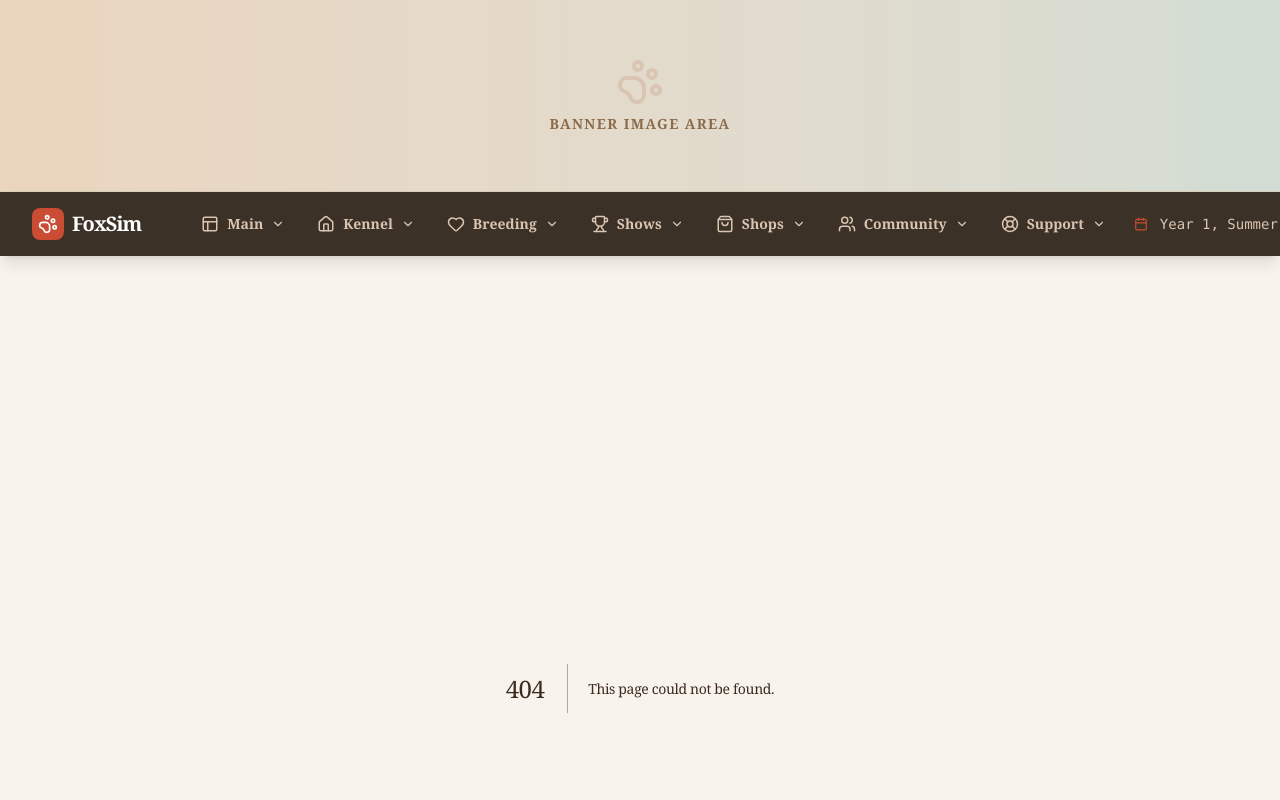
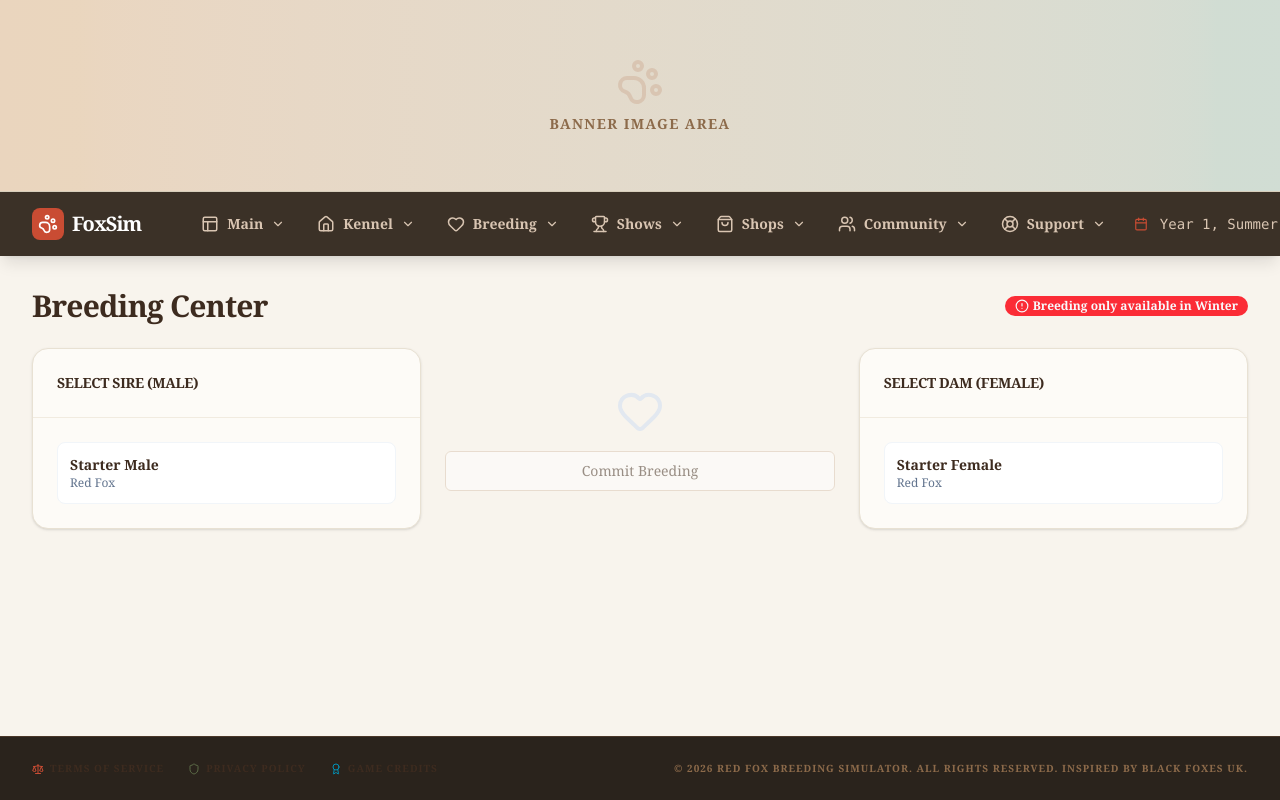
Before and after one commit to erkinde-lab/fox-breeding-sim-v2, a Next.js app: page /breeding in a window 1280 px wide. Before the commit this address had no page. Shown: the top 800 px of the page. Built offline with nearby package versions, Linux system fonts and the light colour scheme.

Commit message:
Upload src/app/breeding/page.tsx

```diff
--- /dev/null
+++ b/src/app/breeding/page.tsx
@@ -0,0 +1,186 @@
+
+'use client';
+
+import React, { useState } from 'react';
+import { useGameStore } from '@/lib/store';
+import { getPhenotype, breed, calculateCOI } from '@/lib/genetics';
+import { Card, CardHeader, CardTitle, CardContent } from '@/components/ui/card';
+import { Button } from '@/components/ui/button';
+import { Badge } from '@/components/ui/badge';
+import { Heart, AlertCircle, Calculator } from 'lucide-react';
+
+export default function BreedingPage() {
+  const { foxes, breedFoxes, season, inventory } = useGameStore();
+  const [selectedMale, setSelectedMale] = useState<string | null>(null);
+  const [selectedFemale, setSelectedFemale] = useState<string | null>(null);
+
+  const hasCalculator = inventory['calculator-access'] > 0;
+
+  const foxList = Object.values(foxes);
+  const males = foxList.filter(f => f.gender === 'Male' && !f.isRetired && f.age >= 2);
+  const females = foxList.filter(f => f.gender === 'Female' && !f.isRetired && f.age >= 2);
+
+  const handleBreed = () => {
+    if (selectedMale && selectedFemale) {
+      breedFoxes(selectedMale, selectedFemale);
+      setSelectedMale(null);
+      setSelectedFemale(null);
+      alert("Breeding successful! Kits will be born in Spring.");
+    }
+  };
+
+  const calculateOutcomes = () => {
+    if (!selectedMale || !selectedFemale) return null;
+    const m = foxes[selectedMale];
+    const f = foxes[selectedFemale];
+
+    const counts: Record<string, number> = {};
+    const trials = 1000;
+
+    for(let i=0; i<trials; i++) {
+        const child = breed(m.genotype, f.genotype);
+        if (child) {
+            const name = getPhenotype(child).name;
+            counts[name] = (counts[name] || 0) + 1;
+        }
+    }
+
+    const predictedCOI = calculateCOI('temp', {
+        ...foxes,
+        temp: { parents: [selectedMale, selectedFemale] }
+    });
+
+    return {
+        probabilities: Object.entries(counts)
+            .map(([name, count]) => ({ name, percent: Math.round((count / trials) * 100) }))
+            .sort((a, b) => b.percent - a.percent),
+        predictedCOI
+    };
+  };
+
+  const outcomes = calculateOutcomes();
+
+  const isWinter = season === 'Winter';
+
+  return (
+    <div className="space-y-6">
+      <div className="flex justify-between items-center">
+        <h2 className="text-3xl font-bold text-slate-900 tracking-tight">Breeding Center</h2>
+        {!isWinter && (
+          <Badge variant="destructive" className="gap-1">
+            <AlertCircle size={14} /> Breeding only available in Winter
+          </Badge>
+        )}
+      </div>
+
+      <div className="grid grid-cols-1 md:grid-cols-3 gap-6 items-center">
+        {/* Male Selection */}
+        <Card className={cn(selectedMale ? "border-earth-300 bg-earth-100" : "")}>
+          <CardHeader>
+            <CardTitle className="text-sm uppercase text-slate-500">Select Sire (Male)</CardTitle>
+          </CardHeader>
+          <CardContent className="space-y-2">
+            {males.map(m => (
+              <div
+                key={m.id}
+                onClick={() => setSelectedMale(m.id)}
+                className={cn(
+                  "p-3 rounded-lg border cursor-pointer transition",
+                  selectedMale === m.id ? "bg-white border-blue-500 shadow-sm" : "bg-white border-slate-100 hover:border-slate-300"
+                )}
+              >
+                <div className="font-bold text-sm">{m.name}</div>
+                <div className="text-xs text-slate-500">{m.phenotype}</div>
+              </div>
+            ))}
+            {males.length === 0 && <p className="text-xs text-slate-400 italic">No eligible males</p>}
+          </CardContent>
+        </Card>
+
+        <div className="flex flex-col items-center gap-4">
+           <Heart className={cn("w-12 h-12 transition", selectedMale && selectedFemale ? "text-red-500 animate-pulse" : "text-slate-200")} />
+           <Button
+            onClick={handleBreed}
+            disabled={!selectedMale || !selectedFemale || !isWinter}
+            className="w-full"
+            variant={selectedMale && selectedFemale ? 'default' : 'outline'}
+           >
+             Commit Breeding
+           </Button>
+        </div>
+
+        {/* Female Selection */}
+        <Card className={cn(selectedFemale ? "border-earth-300 bg-earth-100" : "")}>
+          <CardHeader>
+            <CardTitle className="text-sm uppercase text-slate-500">Select Dam (Female)</CardTitle>
+          </CardHeader>
+          <CardContent className="space-y-2">
+            {females.map(f => (
+              <div
+                key={f.id}
+                onClick={() => setSelectedFemale(f.id)}
+                className={cn(
+                  "p-3 rounded-lg border cursor-pointer transition",
+                  selectedFemale === f.id ? "bg-white border-pink-500 shadow-sm" : "bg-white border-slate-100 hover:border-slate-300"
+                )}
+              >
+                <div className="font-bold text-sm">{f.name}</div>
+                <div className="text-xs text-slate-500">{f.phenotype}</div>
+              </div>
+            ))}
+            {females.length === 0 && <p className="text-xs text-slate-400 italic">No eligible females</p>}
+          </CardContent>
+        </Card>
+      </div>
+
+      {/* Calculator Section */}
+      {selectedMale && selectedFemale && (
+        <Card className="border-[#E8E1D3] bg-[#FDFBF7]">
+          <CardContent className="p-6">
+            <div className="flex justify-between items-center mb-4">
+              <div className="flex items-center gap-3">
+                <Calculator className="text-fire-600" />
+                <h3 className="font-bold text-earth-900">Breeding Insights</h3>
+              </div>
+              {!hasCalculator && (
+                <Badge variant="outline" className="text-purple-400 border-purple-200">
+                    Calculator not purchased
+                </Badge>
+              )}
+            </div>
+
+            {hasCalculator && outcomes && (
+                <div className="space-y-6">
+                    <div>
+                        <p className="text-xs font-bold text-purple-400 uppercase mb-2">Predicted Inbreeding (COI)</p>
+                        <div className="text-2xl font-black text-earth-900">
+                            {outcomes.predictedCOI}%
+                            {outcomes.predictedCOI > 15 && (
+                                <span className="text-xs font-bold text-red-500 ml-2 uppercase tracking-tighter">High Inbreeding Risk</span>
+                            )}
+                        </div>
+                    </div>
+
+                    <div className="space-y-3">
+                        <p className="text-xs font-bold text-purple-400 uppercase">Phenotype Probabilities (1,000 simulations)</p>
+                        <div className="grid grid-cols-1 sm:grid-cols-2 gap-2">
+                            {outcomes.probabilities.map(item => (
+                                <div key={item.name} className="bg-white p-2 rounded border border-purple-100 flex justify-between items-center">
+                                    <span className="text-sm font-medium text-slate-700">{item.name}</span>
+                                    <Badge className="bg-earth-200 text-earth-700 border-none">{item.percent}%</Badge>
+                                </div>
+                            ))}
+                        </div>
+                    </div>
+                </div>
+            )}
+          </CardContent>
+        </Card>
+      )}
+    </div>
+  );
+}
+
+function cn(...inputs: (string | boolean | undefined | null)[]) {
+  return inputs.filter(Boolean).join(' ');
+}
```
